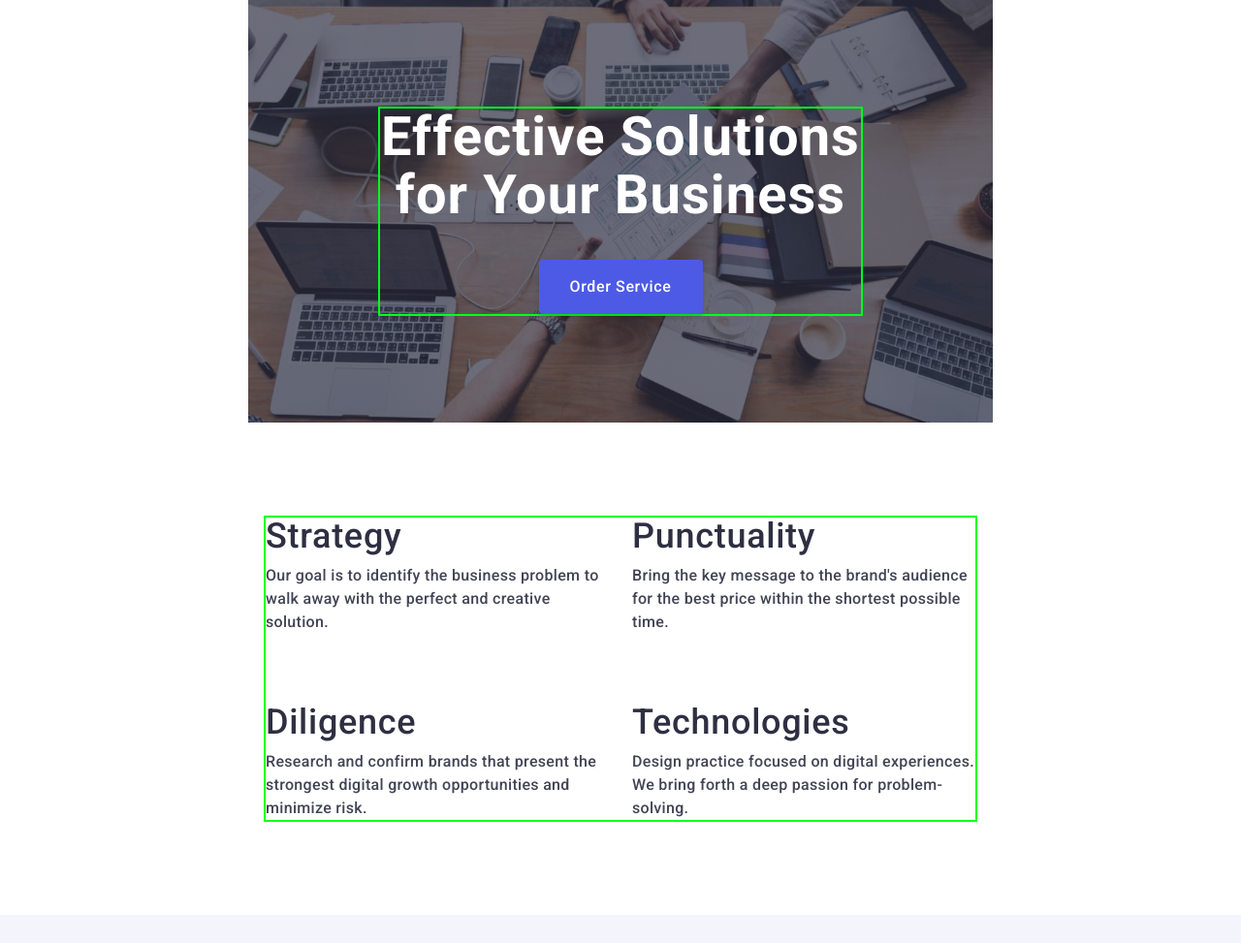
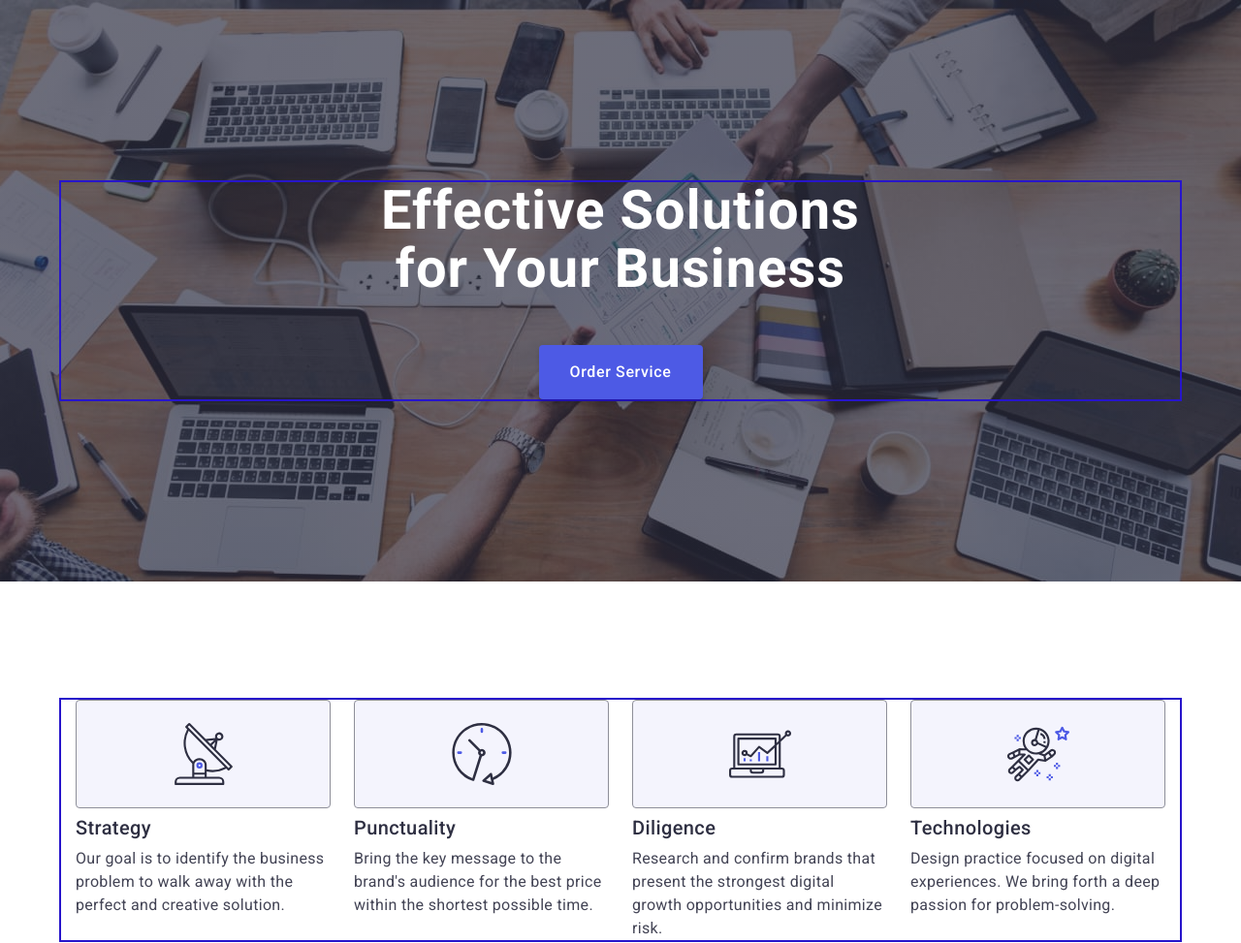
Before and after one commit to ArtVelych/goit-markup-hw-06, a plain HTML site: page index.html in a window 1280 px wide. Shown: the top 973 px of the page at 97% size. Drawn offline with nearby package versions, Linux system fonts and the light colour scheme.

Commit message:
Some desktop sections added

```diff
--- a/css/styles.css
+++ b/css/styles.css
@@ -39,9 +39,6 @@ p, h1, h2, h3, h4, h5, h6 {
 
 .container {
     width: 288px;
-    /* width: 1158px; */
-    /* padding-left: 15px;
-    padding-right: 15px; */
     /* padding-left: 28px;
     padding-right: 28px; */
     margin: 0 auto;
@@ -49,7 +46,6 @@ p, h1, h2, h3, h4, h5, h6 {
 }
 
 section {
-    /* padding: 120px 0; */
     padding: 96px 16px;
 }
 
@@ -211,7 +207,6 @@ section {
 
 .first-section {
     background-color: #2E2F42;
-    /* padding: 188px 0; */
     padding: 72px 75px;
     background-image: linear-gradient(
     rgba(46, 47, 66, 0.7), rgba(46, 47, 66, 0.7)
@@ -221,7 +216,6 @@ section {
     background-size: cover;
     max-width: 320px;
     max-height: 432px;
-    /* max-width: 1440px; */
     margin: 0 auto;
     display: flex;
     justify-content: center;
@@ -237,16 +231,13 @@ section {
 
 .hero {
     color: #FFFFFF;
-    /* max-width: 496px;
-    font-size: 56px; */
     font-style: normal;
     font-size: 36px;
     font-weight: 700;
     line-height: 1.11;
-    /* line-height: 1.07; */
     letter-spacing: 0.02em;
     text-align: center;
-    margin-bottom: 48px;
+    margin-bottom: 72px;
 }
 
 .hero-button {
@@ -261,7 +252,6 @@ section {
     margin: 0 auto;
     width: 169px;
     height: 56px;
-    /* max-width: 169px; */
     border: none;
     border-radius: 4px;
     transition: background-color 250ms cubic-bezier(0.4, 0, 0.2, 1);
@@ -293,7 +283,6 @@ section {
     display: flex;
     flex-direction: column;
     gap: 72px;
-    /* gap: 24px; */
 }
 
 .features-items {
@@ -316,19 +305,19 @@ section {
 
 .features-titles {
     font-size: 36px;
-    font-weight: 500;
+    font-weight: 700;
     line-height: 1.11;
-    letter-spacing: 0.72px;
+    letter-spacing: 0.02em;
     text-transform: capitalize;
     margin-bottom: 8px;
 }
 
 .features-text {
     width: 288px;
+    font-size: 16px;
+    font-style: normal;
     font-weight: 500;
     color: #434455;
-    font-size: 16px;
-    font-style: normal;
     line-height: 1.5;
     letter-spacing: 0.02em;
 }
@@ -363,7 +352,6 @@ section {
 }
 
 .team-list-items {
-    /* width: calc((100% - 24px * 3) / 4); */
     border-radius: 0px 0px 4px 4px;
     box-shadow: 0px 2px 1px 0px rgba(46, 47, 66, 0.08), 0px 1px 1px 0px rgba(46, 47, 66, 0.16), 0px 1px 6px 0px rgba(46, 47, 66, 0.08);
 }
@@ -424,12 +412,9 @@ section {
     justify-content: center;
     align-items: center;
     gap: 48px;
-    /* flex-wrap: wrap;
-    gap: 48px 24px; */
 }
 
 .portfolio-item {
-    /* width: calc((100% - 24px * 2) / 3); */
     transition-property: box-shadow;
     transition-duration: 250ms;
     transition-timing-function: cubic-bezier(0.4, 0, 0.2, 1);
@@ -489,8 +474,7 @@ section {
 
 .page-footer {
     background-color: #2E2F42;
-    padding-top: 96px;
-    padding-bottom: 96px;
+    padding: 96px 0;
 }
 
 .footer-container {
@@ -499,12 +483,9 @@ section {
     justify-content: center;
     align-items: center;
     gap: 72px;
-    /* justify-content: flex-start;
-    align-items: baseline; */
 }
 
 .footer-elements {
-    /* margin-right: 120px; */
     display: flex;
     justify-content: center;
     align-items: center;
@@ -532,7 +513,6 @@ section {
 .page-footer-text {
     color: #F4F4FD;
     max-width: 288px;
-    /* max-width: 264px; */
     font-size: 16px;
     font-style: normal;
     font-weight: 400;
@@ -916,6 +896,12 @@ section {
     background-color: #404BBF;
 }
 
+/*=============================================*/
+/*=============================================*/
+/*=============================================*/
+/*=============================================*/
+/*=============================================*/
+
 @media screen and (min-width: 768px) {
     .container {
         width: 736px;
@@ -944,7 +930,7 @@ section {
 
     /*==========================================*/
 
-    /*================ FEATURES ===============*/
+    /*================ FEATURES ==============*/
 
     .features-list {
         flex-wrap: wrap;
@@ -1055,3 +1041,117 @@ section {
     }
 
 }
+
+@media screen and (min-width: 1158px) {
+
+    section {
+        padding: 120px 0;
+    }
+
+    .container {
+        width: 1158px;
+        padding-left: 15px;
+        padding-right: 15px;
+        border: 2px solid rgb(39, 21, 203);
+    }
+
+    /*=============================================*/
+
+    /*================= MAIN BODY ===============*/
+
+    .first-section {
+        max-width: 1440px;
+        padding: 188px 0;
+        max-height: 600px;
+    }
+
+    .hero {
+        max-width: 496px;
+        font-size: 56px;
+        line-height: 1.07;
+        margin-bottom: 48px;
+    }
+
+    /*==========================================*/
+
+    /*================ FEATURES ===============*/
+
+    .features-list {
+        gap: 24px;
+    }
+
+    .features-items {
+        width: calc((100% - 24px * 3) / 4);
+    }
+
+    .features-border-icon {
+        position: relative;
+        display: flex;
+        align-items: center;
+        justify-content: center;
+        height: 112px;
+        background-color: rgba(244, 244, 253, 1);
+        border: 1px solid rgba(142, 143, 153, 1);
+        border-radius: 4px;
+        margin-bottom: 8px;
+    }
+
+    .features-titles {
+        font-size: 20px;
+        font-weight: 500;
+        line-height: 1.2;
+    }
+
+    .features-text {
+        width: 264px;
+        font-weight: 400;
+    }
+
+    /*==========================================*/
+
+    /*================= OUR TEAM ===============*/
+
+    .team-list {
+        gap: 24px;
+    }
+
+    .team-list-items {
+        width: calc((100% - 24px * 3) / 4);
+    }
+
+    /*===========================================*/
+
+    /*============ PORTFOLIO ===================*/
+
+    .portfolio-list {
+        flex-wrap: wrap;
+        gap: 48px 24px;
+    }
+
+    .portfolio-item {
+        width: calc((100% - 24px * 2) / 3);
+    }
+
+    /*===========================================*/
+
+    /*================= FOOTER =================*/
+
+    .page-footer {
+        padding: 100px 0;
+    }
+
+    .footer-container {
+        flex-direction: row;
+        justify-content: flex-start;
+        align-items: baseline;
+    }
+
+    .footer-elements {
+        margin-right: 120px;
+        margin-bottom: 0;
+    }
+
+    .page-footer-text {
+        max-width: 264px;
+    }
+}
```
